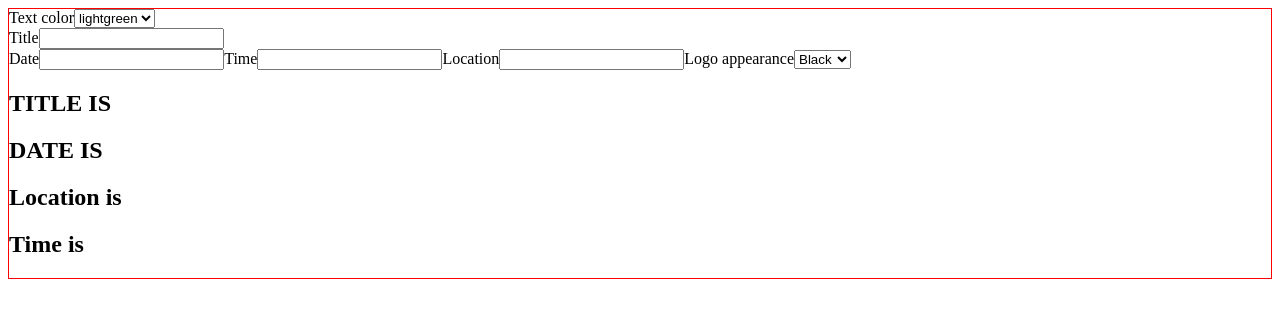
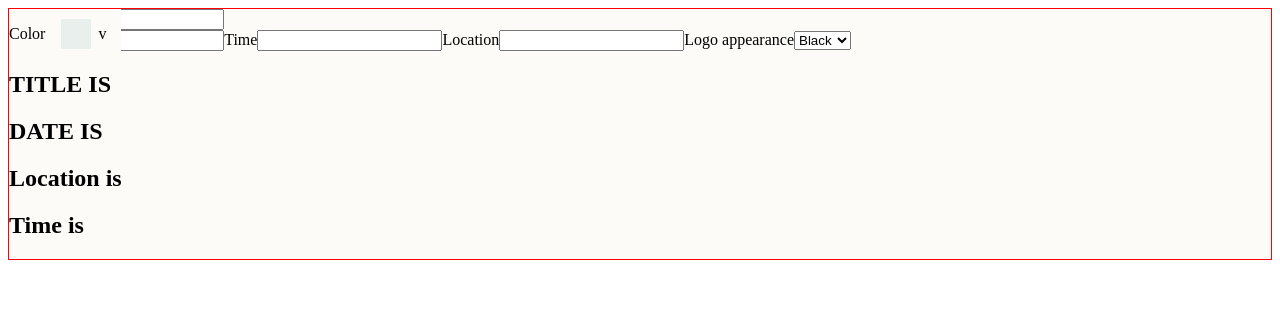
Before and after one commit to adel0896/bien_contemporary, a React (Create React App) app: page / in a window 1280 px wide. Shown: the top 318 px of the page. Built offline with nearby package versions, Linux system fonts and the light colour scheme.

Commit message:
color dropdown and selector

```diff
--- a/package.json
+++ b/package.json
@@ -10,6 +10,7 @@
     "react": "^18.1.0",
     "react-dom": "^18.1.0",
     "react-scripts": "5.0.1",
+    "styled-components": "^5.3.5",
     "vite": "^2.9.9",
     "web-vitals": "^2.1.4"
   },
--- a/src/components/App.js
+++ b/src/components/App.js
@@ -18,23 +18,17 @@ export default class App extends Component {
     };
   }
 
-  handleChange = (e) => {
+  handleInputChange = (e) => {
     const { name, value } = e.target;
-    // const { color, title, date, time, location, logo } = this.state;
     this.setState(() => ({
       [name]: value,
-      //   status: `${title}, ${date}`,
     }));
   };
 
   render() {
-    // const { title, date, status } = this.state;
     return (
       <section className="Screen">
-        <Customizer onChange={this.handleChange}></Customizer>
-        {/* <Title onChange={this.handleChange}></Title>
-        <Date onChange={this.handleChange}></Date> */}
-
+        <Customizer onChange={this.handleInputChange}></Customizer>
         <Preview state={this.state}></Preview>
       </section>
     );
--- a/src/components/Color.js
+++ b/src/components/Color.js
@@ -1,26 +1,78 @@
-import React from "react";
+import React, { useState } from "react";
+import styledComponents from "styled-components";
 
+const ColorSelect = styledComponents("div")`
+width:7rem;
+display:grid;
+z-index:99;
+position:absolute;
+grid-template-columns: 1.4fr 1fr 0.6fr;
+background-color:#FDFBF8;
+.selectColor{
+  grid-column: 1/2;
+  grid-row:1/2;
+}
+
+`;
+const Arrow = styledComponents("p")`
+cursor:pointer;
+grid-column: 3/4;
+grid-row: 1/2;
+`;
+const DropDownContainer = styledComponents("div")`
+grid-column: 2/3;
+grid-row:1/2;`;
+const DropDownHeader = styledComponents("div")`
+margin: auto 0;
+width:30px;
+height:30px;
+grid-column: 2/3;
+grid-row:1/2;
+
+`;
+const DropDownListContainer = styledComponents("div")``;
+const DropDownList = styledComponents("ul")`
+padding:0;
+`;
+const ListItem = styledComponents("li")`
+  list-style:none;
+  width:30px;
+  height:30px;  `;
+
+const options = ["lightGreen", "lightGrey", "pink", "green", "grey"];
 export default function Color() {
+  const [isOpen, setIsOpen] = useState(false);
+  const [selectedOption, setSelectedOption] = useState(null);
+  const toggling = () => setIsOpen(!isOpen);
+  const onOptionClicked = (value) => () => {
+    setSelectedOption(value);
+    setIsOpen(false);
+    console.log(selectedOption);
+  };
+
   return (
-    <label>
-      Text color
-      <select name="color">
-        <option data-color="lightgreen" value="lightgreen">
-          lightgreen
-        </option>
-        <option data-color="lightgrey" value="lightgrey">
-          lightgrey
-        </option>
-        <option data-color="pink" value="pink">
-          pink
-        </option>
-        <option data-color="green" value="green">
-          green
-        </option>
-        <option data-color="grey" value="grey">
-          grey
-        </option>
-      </select>
-    </label>
+    <ColorSelect>
+      <p className="selectColor">Color</p>
+      <DropDownHeader
+        className={selectedOption || "lightGreen"}
+      ></DropDownHeader>
+
+      <DropDownContainer>
+        <DropDownListContainer>
+          {isOpen && (
+            <DropDownList className="colorDropDownList">
+              {options.map((option) => (
+                <ListItem
+                  onClick={onOptionClicked(option)}
+                  key={Math.random()}
+                  className={option}
+                ></ListItem>
+              ))}
+            </DropDownList>
+          )}
+        </DropDownListContainer>
+      </DropDownContainer>
+      <Arrow onClick={toggling}>v</Arrow>
+    </ColorSelect>
   );
 }
--- a/src/components/Date.js
+++ b/src/components/Date.js
@@ -5,7 +5,6 @@ export default function Date(props) {
     <label>
       Date
       <input onChange={props.onChange} name="date" value={props.value} />
-      {/* <input onChange={props.onChange} name="title" value={props.value}></input> */}
     </label>
   );
 }
--- a/src/index.scss
+++ b/src/index.scss
@@ -1,3 +1,19 @@
 .Screen {
   border: solid red 1px;
+  background-color: #fdfbf8;
 }
+.lightGreen {
+  background-color: #e9efed;
+}
+.lightGrey {
+  background-color: #c3c1c4;
+}
+.pink {
+  background-color: #cc9e87;
+}
+.green {
+  background-color: #839388;
+}
+.grey {
+  background-color: #6c6c6e;
+}
```
Also changed, not shown: src/components/Title.js (+0 -8 lines), 1 other file (tests, documents, lock files or other folders).
